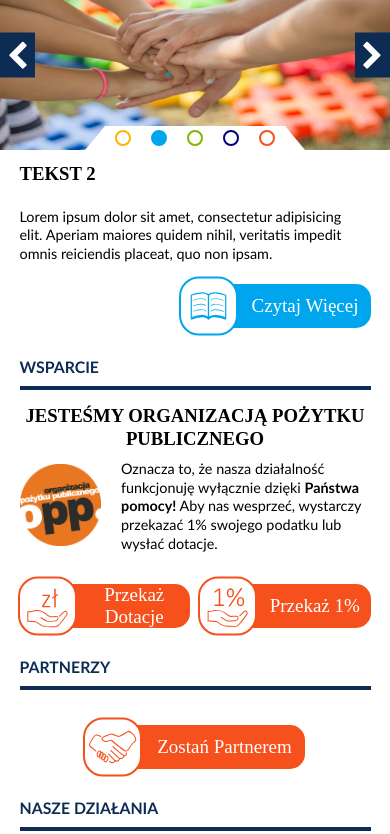
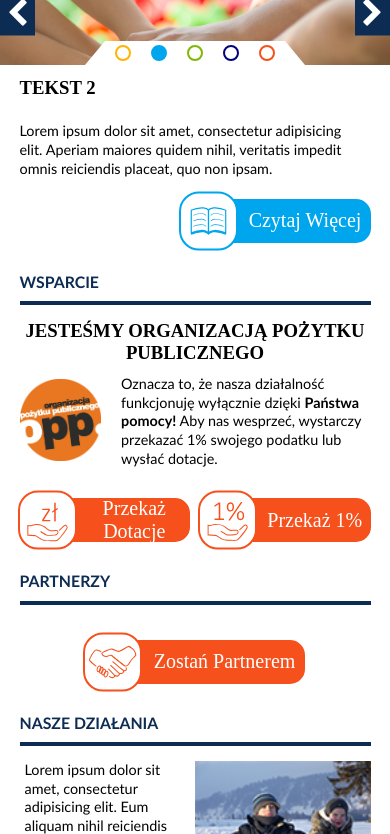
Before and after one commit to Gazi96/stow_nasze_dzieci, a website: page index.html in a window 390 px wide. Shown: the part 197-1031 px from the top of the page. Drawn offline with Linux system fonts and the light colour scheme; files whose address does not match are found by name; a web font is replaced by a local one.

Commit message:
responsive slider

```diff
--- a/app/scss/_zmienne.scss
+++ b/app/scss/_zmienne.scss
@@ -19,3 +19,4 @@ $green: rgb(127, 184, 0);
 
 $font1: 'Merydale';
 $font2: 'Calibri', sans-serif;
+$font3: 'Verdana';
--- a/app/scss/styles.scss
+++ b/app/scss/styles.scss
@@ -195,7 +195,6 @@ body{
 
 .slider {
     width: 100%;
-    height: 190px;
     position: relative;
     background-color: black;
     overflow: hidden;
@@ -218,7 +217,7 @@ body{
             background-repeat: no-repeat;
             .slider__img{
                 width: 100vw;
-                height: 100%;
+                height: auto;
             }
         }
         .slider__container--first
```
Also changed, not shown: app/css/styles.css, 1 other file.
